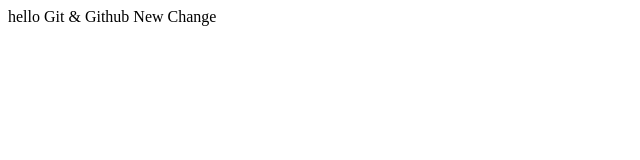
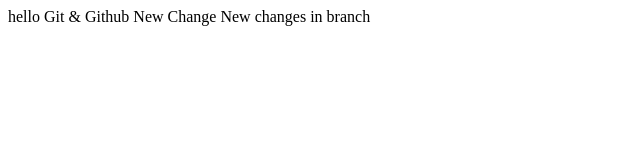
Before and after one commit to Ayush27s/git101, a plain HTML site: page index.html in a window 1280 px wide. Shown: the whole page, without its empty margins (0-640 px from the left). Drawn offline with Linux system fonts and the light colour scheme.

Commit message:
change branch

```diff
--- a/index.html
+++ b/index.html
@@ -8,6 +8,7 @@
 <body>
     hello Git & Github
     New Change
+    New changes in branch
 
 </body>
 </html>
```
